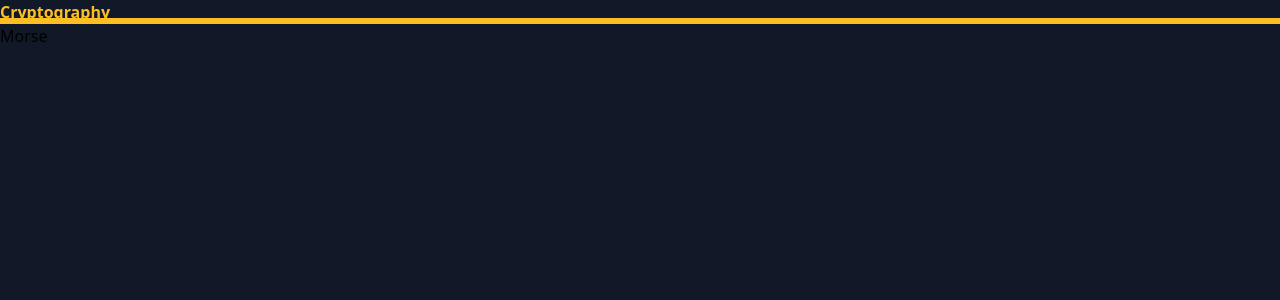
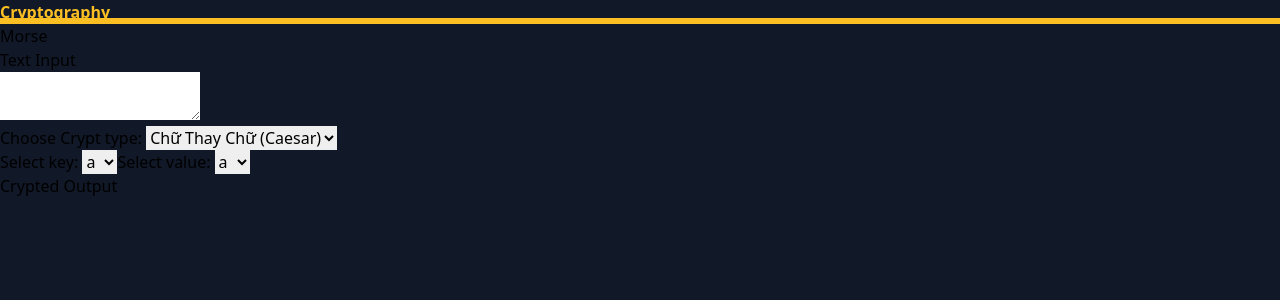
Before and after one commit to KayGV25/Scout_BD_Util, a React (Vite) app: page / in a window 1280 px wide. Shown: the top 300 px of the page. Built offline with nearby package versions, Linux system fonts and the light colour scheme.

Commit message:
[ADD] Out Component and 4 type of crypt

```diff
--- /dev/null
+++ b/src/components/CryptedOut.jsx
@@ -0,0 +1,76 @@
+import { useEffect, useState } from "react";
+import { handleVietNameseNormal } from "../hooks/handleVietnamese";
+
+export default function CryptedOut({ cKey, value, type, plain }){
+
+    const [crypt, setCrypt] = useState("")
+     useEffect(() => {
+        var temp = handleVietNameseNormal(plain.toLowerCase());
+        if(type == "WtW"){
+            setCrypt(WtW(temp))
+        }
+        if(type == "WtN"){
+            setCrypt(WtN(temp))
+        }
+        if(type == "R"){
+            setCrypt(temp.split('').reverse().join(''))
+        }
+        if(type == "OfN"){
+            setCrypt(OfN(temp))
+        }
+        if(type == "S"){
+
+        }
+     }, [plain, cKey, type, value])
+
+    function createRandomString(length) {
+        const chars = "abcdefghijklmnopqrstuvwxyz";
+        let result = "";
+        for (let i = 0; i < length; i++) {
+          result += chars.charAt(Math.floor(Math.random() * chars.length));
+        }
+        return result;
+    }
+
+    function OfN(temp){
+        let res=""
+        for(let i = 0; i < temp.length; i++){
+            res += temp.charAt(i) + createRandomString(cKey)
+        }
+        return res;
+    }
+
+    function WtW(temp){
+        let res = ""
+        let shiftedValue = Math.abs(cKey.charCodeAt(0) - value.charCodeAt(0))
+        for(let i = 0; i < temp.length; i++){
+            if(temp.charAt(i) == ' ') res += " ";
+            else res += String.fromCharCode(((temp.charCodeAt(i) - 'a'.charCodeAt(0) + shiftedValue) % 26) + 'a'.charCodeAt(0));
+        }
+        return res;
+    }
+
+    function WtN(temp){
+        let res = ""
+        if(value == "a") value = 1
+        let shiftedValue = Math.abs((cKey.charCodeAt(0) - "a".charCodeAt(0) + 1) - Number(value))
+        for(let i = 0; i < temp.length; i++){
+            if(temp.charAt(i) == ' ') res += " ";
+            else res += (((temp.charCodeAt(i) - 'a'.charCodeAt(0) + shiftedValue) % 26) + 1) + " / ";
+        }
+        return res;
+    }
+
+    return(
+        <>
+            {type != "S" &&
+                <div className="flex flex-col gap-3">
+                    <p className="text-2xl text-zinc-50 select-none">Crypted Output</p>
+                    <div className="outline-none bg-gray-50 rounded-sm px-3 text-slate-950 w-full h-36 py-3 overflow-y-scroll">
+                        {crypt}
+                    </div>
+                </div>
+            }
+        </>
+    )
+}
--- a/src/page/Cryptography.jsx
+++ b/src/page/Cryptography.jsx
@@ -1,6 +1,93 @@
+import { useState } from "react"
+import CryptedOut from "../components/CryptedOut";
+
 export default function Cryptography(){
+    const [plain, setPlain] = useState("");
+    const [cryptType, setCryptType] = useState("WtW");
+    const [key, setKey] = useState("a");
+    const [value, setValue] = useState("a");
+
+    const preventMinus = (e) => {
+        if (e.code === 'Minus') {
+            e.preventDefault();
+        }
+    };
     return(
         <>
+            <div className="w-full flex justify-center mt-10">
+                <div className="w-3/4 flex flex-col gap-10">
+                    <div className="flex flex-col gap-3">
+                        <p className="text-2xl text-zinc-50 select-none">Text Input</p>
+                        <textarea type="text" name="inputMorse" className="outline-none rounded-sm px-3 text-slate-950 w-full h-36 resize-none py-3" onChange={(e) => setPlain(e.target.value)}></textarea>
+                    </div>
+                    <div className="flex gap-3">
+                        <label htmlFor="crypt" className="text-2xl text-zinc-50 select-none">Choose Crypt type: </label>
+                        <select name="crypt" className="text-black rounded-md text-center" id="" onChange={(e) => {
+                    setCryptType(e.target.value)}}>
+                            <option value="WtW">Chữ Thay Chữ (Caesar)</option>
+                            <option value="WtN">Số Thay Chữ</option>
+                            <option value="R">Đảo Ngược</option>
+                            <option value="OfN">Một Đổi N</option>
+                            {/* <option value="S">Xoáy</option> */}
+                        </select>
+                    </div>
+                    {cryptType == "WtW" &&
+                        <div className="flex gap-3">
+                            <label htmlFor="key" className="text-2xl text-zinc-50 select-none">Select key: </label>
+                            <select name="key" className="text-black rounded-md text-center" onChange={(e) => setKey(e.target.value)}>
+                            {
+                                [...Array(26)].map((_, i) => (
+                                <option key={i} value={String.fromCharCode(97 + i)}>
+                                    {String.fromCharCode(97 + i)}
+                                </option>
+                                ))
+                            }
+                            </select>
+                            <label htmlFor="value" className="text-2xl text-zinc-50 select-none">Select value: </label>
+                            <select name="value" className="text-black rounded-md text-center" onChange={(e) => setValue(e.target.value)}>
+                            {
+                                [...Array(26)].map((_, i) => (
+                                <option key={i} value={String.fromCharCode(97 + i)}>
+                                    {String.fromCharCode(97 + i)}
+                                </option>
+                                ))
+                            }
+                            </select>
+                        </div>
+                    }
+                    {cryptType == "WtN" &&
+                        <div className="flex gap-3">
+                            <label htmlFor="key" className="text-2xl text-zinc-50 select-none">Select key: </label>
+                            <select name="key" className="text-black rounded-md text-center" onChange={(e) => setKey(e.target.value)}>
+                            {
+                                [...Array(26)].map((_, i) => (
+                                <option key={i} value={String.fromCharCode(97 + i)}>
+                                    {String.fromCharCode(97 + i)}
+                                </option>
+                                ))
+                            }
+                            </select>
+                            <label htmlFor="value" className="text-2xl text-zinc-50 select-none">Select value: </label>
+                            <select name="value" className="text-black rounded-md text-center" onChange={(e) => setValue(Number(e.target.value))}>
+                            {
+                                [...Array(26)].map((_, i) => (
+                                <option key={i} value={i+1}>
+                                    {i+1}
+                                </option>
+                                ))
+                            }
+                            </select>
+                        </div>
+                    }
+                    {cryptType == "OfN" &&
+                        <div className="flex gap-3">
+                            <label htmlFor="key" className="text-2xl text-zinc-50 select-none">Select key: </label>
+                            <input type="number" name="key" className="text-center" min={1} onKeyDown={preventMinus} onChange={(e) => setKey(Number(e.target.value))}/>
+                        </div>
+                    }
+                    <CryptedOut cKey={key} plain={plain} type={cryptType} value={value}/>
+                </div>
+            </div>
         </>
     )
 }
--- a/src/page/Morse.jsx
+++ b/src/page/Morse.jsx
@@ -52,9 +52,8 @@ export default function Morse(){
       }
     const [morse, setMorse] = useState("");
 
-    function handleInput(e){
-        var temp = e.target.value;
-        temp = handleVietNamese(temp.toLowerCase());
+    function handleInput(text){
+        var temp = handleVietNamese(text.toLowerCase());
         setMorse(() => {
             let res = ""
             for(let i = 0; i < temp.length; i++){
@@ -70,7 +69,7 @@ export default function Morse(){
                 <div className="w-3/4 flex flex-col gap-10">
                     <div className="flex flex-col gap-3">
                         <p className="text-2xl text-zinc-50 select-none">Text Input</p>
-                        <textarea type="text" name="inputMorse" className="outline-none rounded-sm px-3 text-slate-950 w-full h-36 resize-none py-3" onChange={(e) => handleInput(e)}></textarea>
+                        <textarea type="text" name="inputMorse" className="outline-none rounded-sm px-3 text-slate-950 w-full h-36 resize-none py-3" onChange={(e) => handleInput(e.target.value)}></textarea>
                     </div>
                     <div className="flex flex-col gap-3">
                         <p className="text-2xl text-zinc-50 select-none">Morse Output</p>
```
